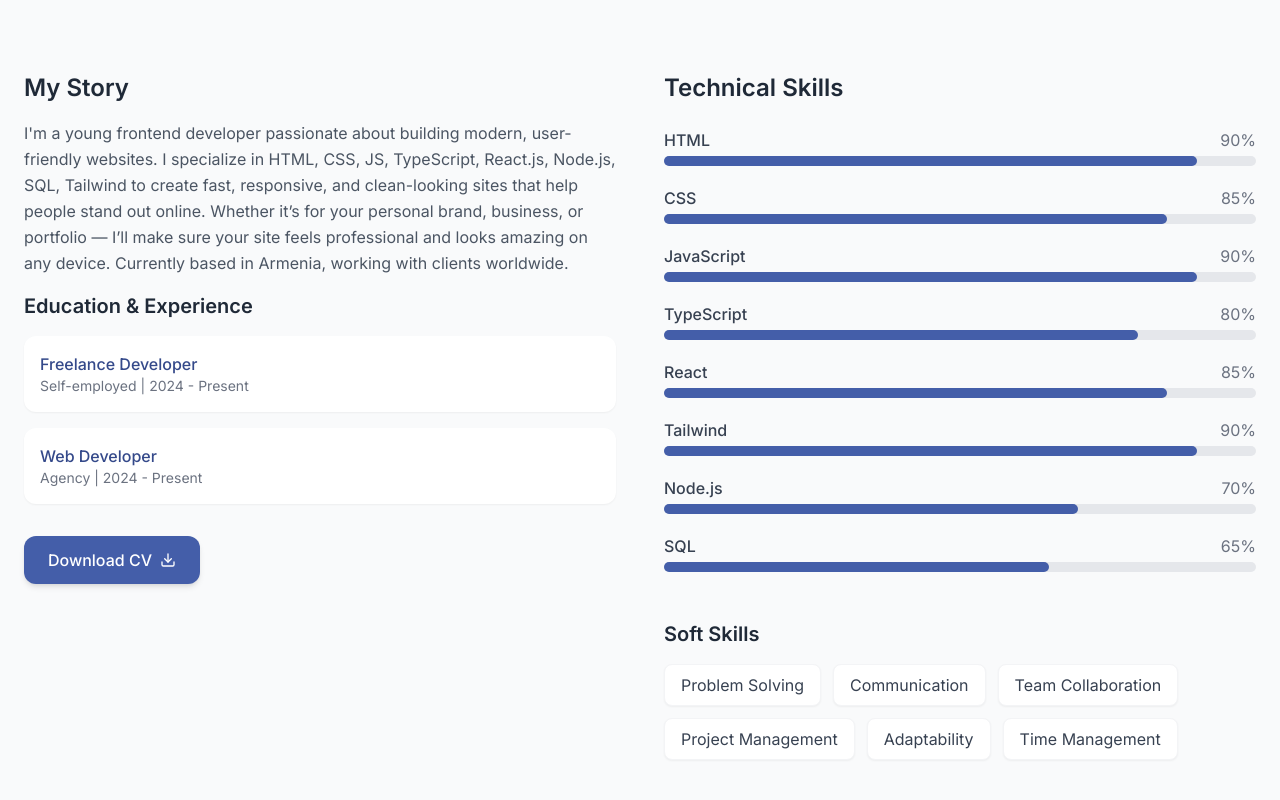
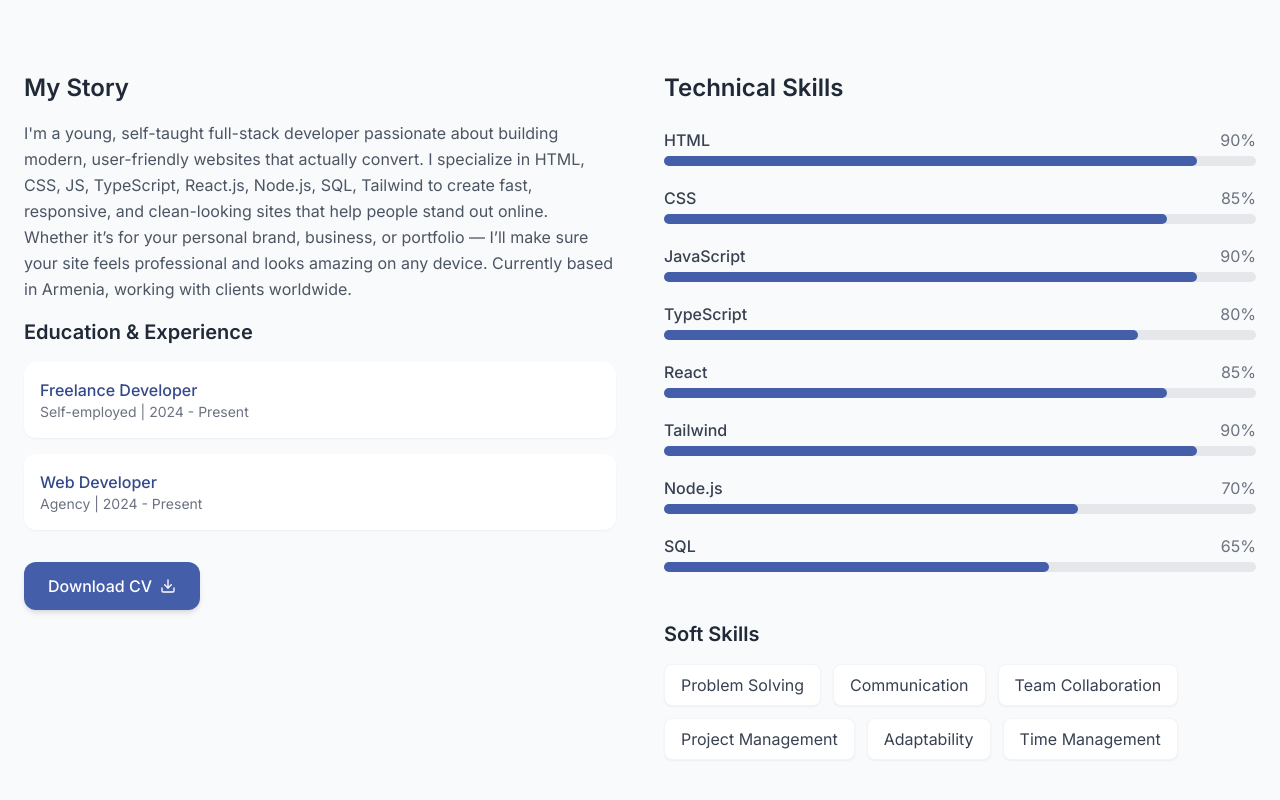
Before and after one commit to HrachyaJ/HJ-Portfolio, a React (Vite) app: page / in a window 1280 px wide. Shown: the part 960-1760 px from the top of the page. Built offline with nearby package versions, Linux system fonts and the light colour scheme.

Commit message:
Changes on text

```diff
--- a/src/components/About.tsx
+++ b/src/components/About.tsx
@@ -27,7 +27,7 @@ const About: React.FC = () => {
               My Story
             </h3>
             <p className="text-gray-600 dark:text-gray-300 mb-4 leading-relaxed">
-            I'm a young frontend developer passionate about building modern, user-friendly websites.
+            I'm a young, self-taught full-stack developer passionate about building modern, user-friendly websites that actually convert.
 
             I specialize in HTML, CSS, JS, TypeScript, React.js, Node.js, SQL, Tailwind to create fast, responsive, and clean-looking sites that help people stand out online. Whether it’s for your personal brand, business, or portfolio — I’ll make sure your site feels professional and looks amazing on any device.
 
```
